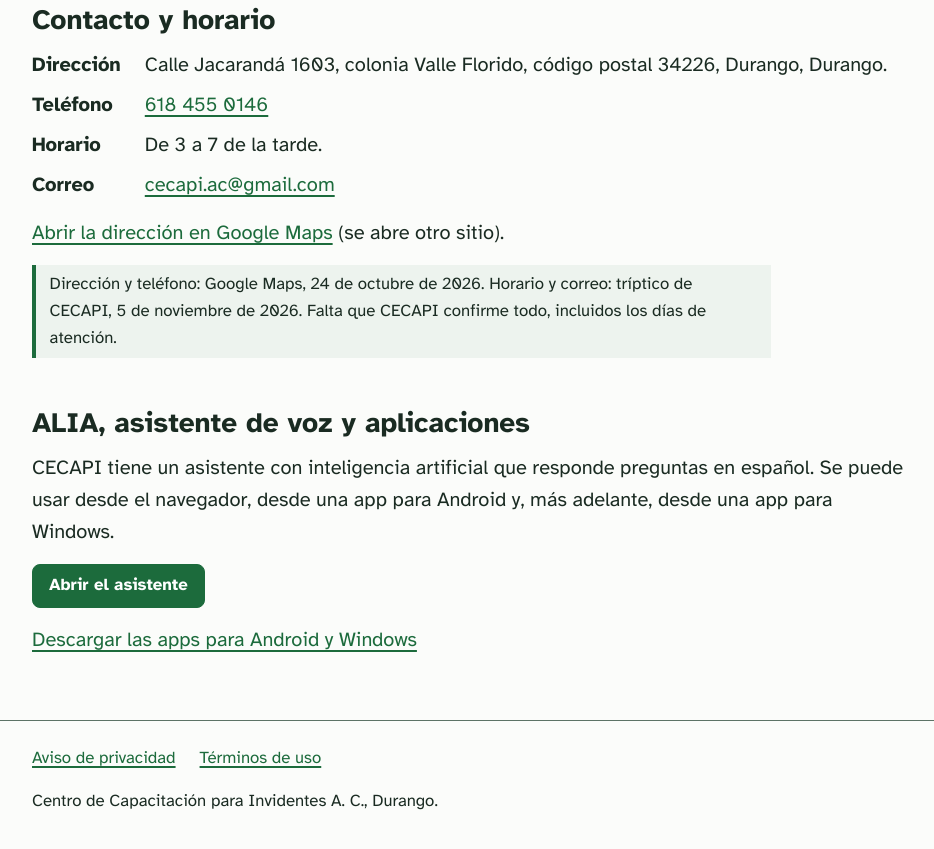
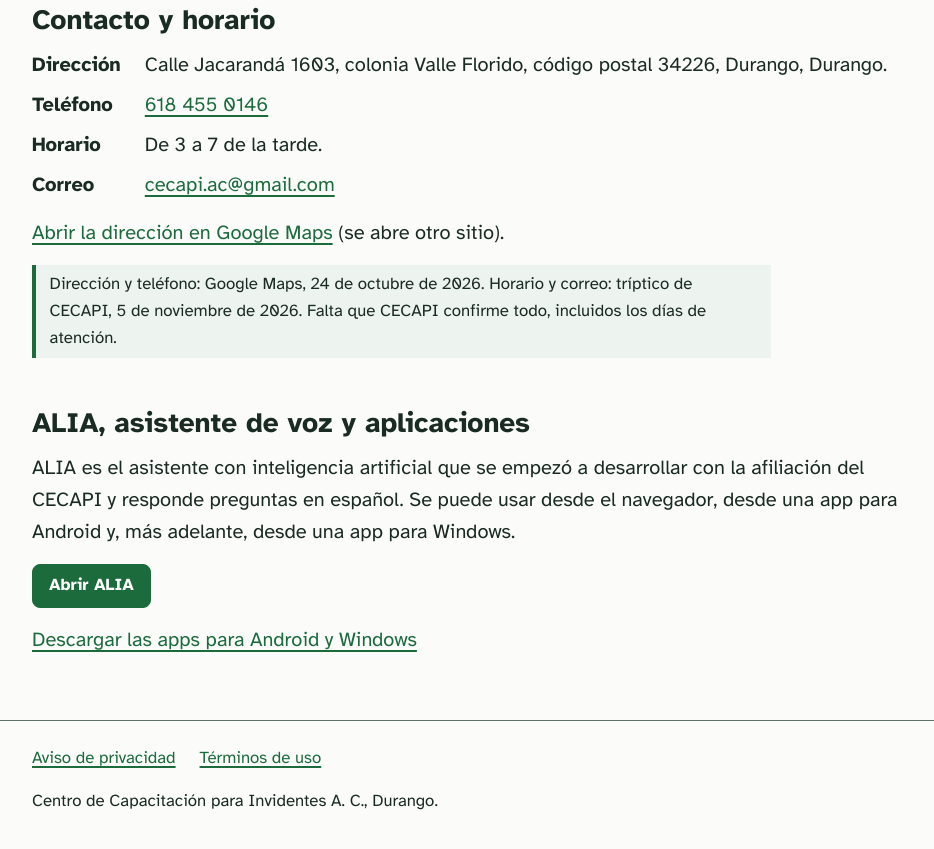
Before and after one commit to FernandezQuintanaJose/PaginaCECAPI, a website: page index.html in a window 1280 px wide. Shown: the part 5100-5949 px from the top of the page, without its empty margins (128-1062 px from the left). Drawn offline with Linux system fonts and the light colour scheme.

Commit message:
La sección del asistente nombra a ALIA y dice que se empezó a desarrollar con la afiliación del CECAPI
Co-Authored-By: Claude Opus 5.5 <noreply@anthropic.com>
Claude-Session: https://claude.ai/code/session_01WmDzvz95ZmBuY5569sPXfk

```diff
--- a/index.html
+++ b/index.html
@@ -226,8 +226,8 @@
 
       <section id="asistente" aria-labelledby="titulo-asistente">
         <h2 id="titulo-asistente">ALIA, asistente de voz y aplicaciones</h2>
-        <p>CECAPI tiene un asistente con inteligencia artificial que responde preguntas en español. Se puede usar desde el navegador, desde una app para Android y, más adelante, desde una app para Windows.</p>
-        <p><a class="boton boton-principal" href="https://fernandezquintanajose.github.io/PaginaAsistenteCECAPI/">Abrir el asistente</a></p>
+        <p>ALIA es el asistente con inteligencia artificial que se empezó a desarrollar con la afiliación del CECAPI y responde preguntas en español. Se puede usar desde el navegador, desde una app para Android y, más adelante, desde una app para Windows.</p>
+        <p><a class="boton boton-principal" href="https://fernandezquintanajose.github.io/PaginaAsistenteCECAPI/">Abrir ALIA</a></p>
         <p><a href="https://fernandezquintanajose.github.io/PaginaAsistenteCECAPI/descargas.html">Descargar las apps para Android y Windows</a></p>
       </section>
     </div>
```
